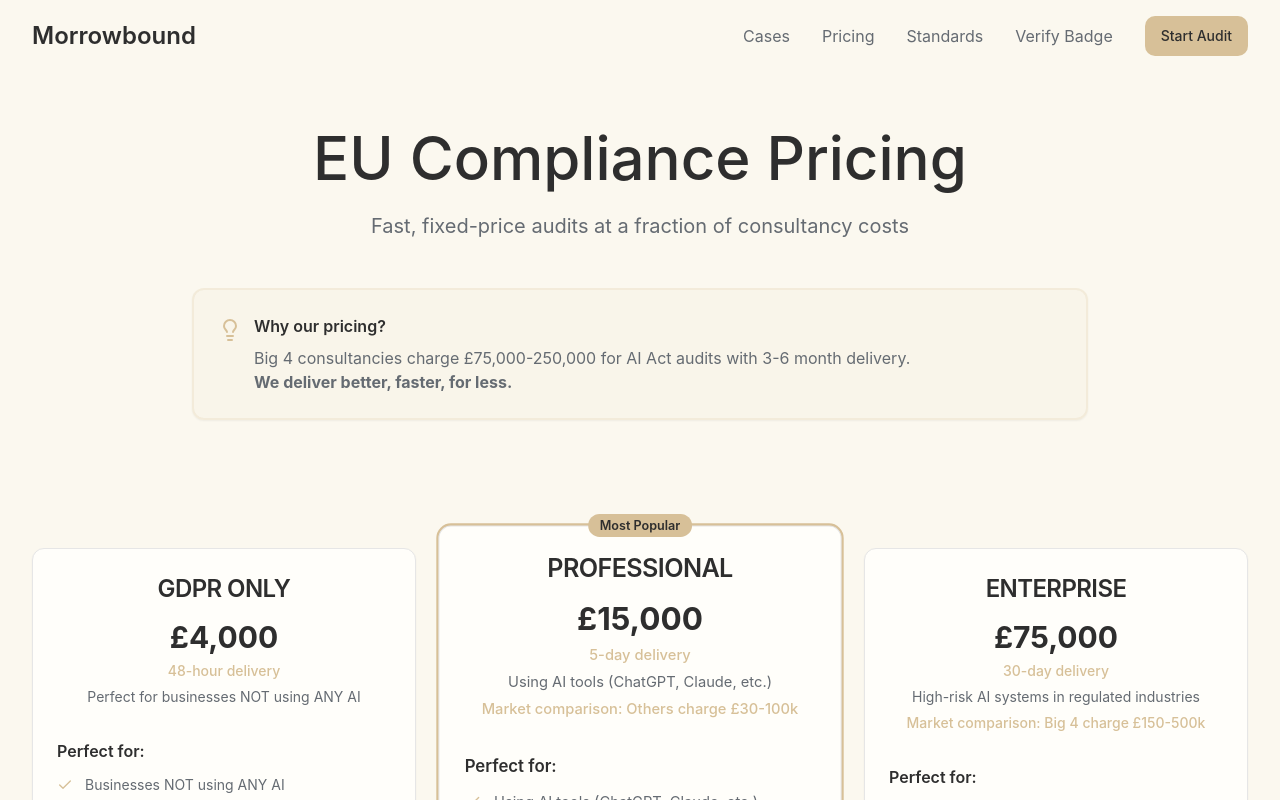
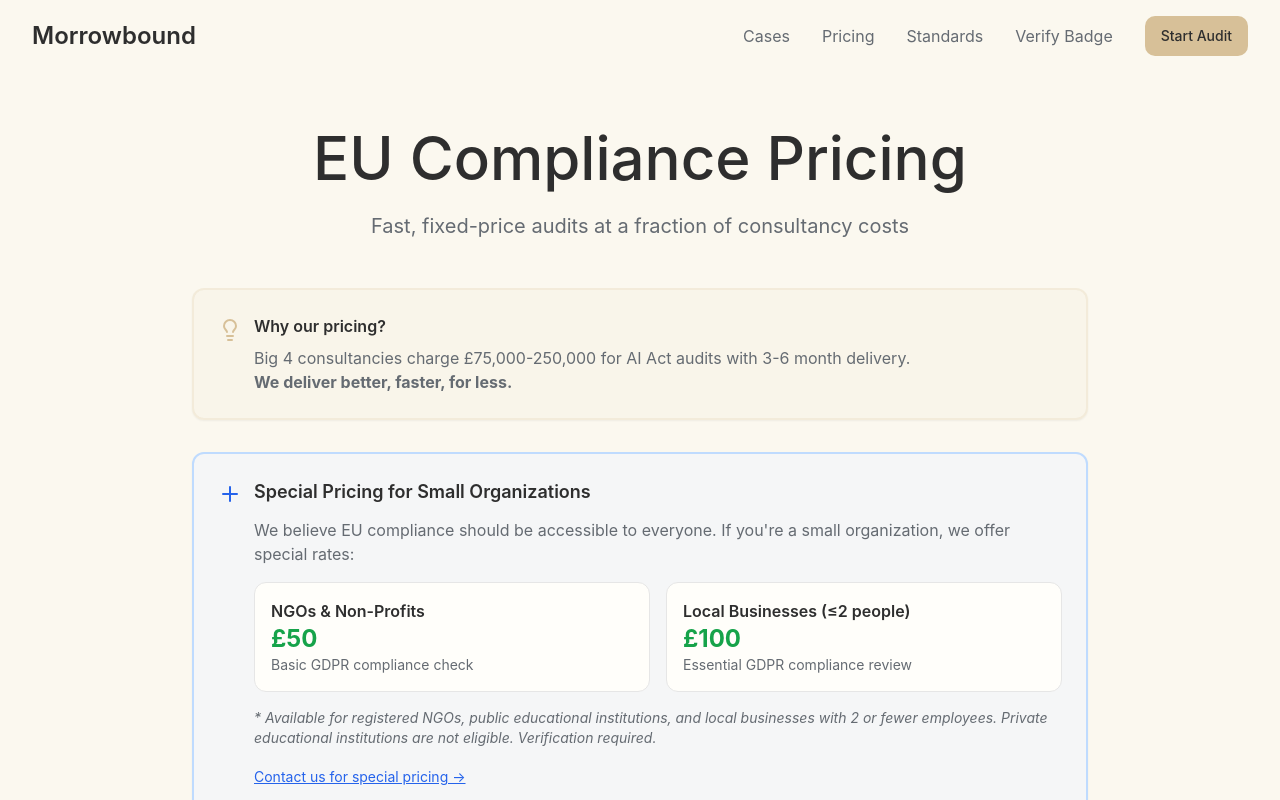
Before and after one commit to frederikgoossens/morrowbound, a React (Vite) app: page /pricing in a window 1280 px wide. Shown: the top 800 px of the page. Built offline with nearby package versions, Linux system fonts and the light colour scheme.

Commit message:
Add special pricing banner to pricing page
Adds a special pricing banner for small organizations to the pricing page, including a mailto link with a pre-filled template.

```diff
--- a/src/pages/Pricing.tsx
+++ b/src/pages/Pricing.tsx
@@ -1,7 +1,7 @@
 
 import React from 'react';
 import { Link } from 'react-router-dom';
-import { Check, AlertTriangle, Lightbulb } from 'lucide-react';
+import { Check, AlertTriangle, Lightbulb, Plus } from 'lucide-react';
 import Navigation from '@/components/Navigation';
 import Footer from '@/components/Footer';
 import { Button } from '@/components/ui/button';
@@ -139,7 +139,7 @@ const Pricing = () => {
           </p>
 
           {/* Market Context Box */}
-          <Card className="max-w-4xl mx-auto mb-16 border-2 border-accent/20 bg-accent/5">
+          <Card className="max-w-4xl mx-auto mb-8 border-2 border-accent/20 bg-accent/5">
             <CardContent className="pt-6">
               <div className="flex items-start gap-3">
                 <Lightbulb className="h-6 w-6 text-accent flex-shrink-0 mt-1" />
@@ -150,6 +150,50 @@ const Pricing = () => {
                     <br />
                     <strong>We deliver better, faster, for less.</strong>
                   </p>
+                </div>
+              </div>
+            </CardContent>
+          </Card>
+
+          {/* Special Pricing Banner */}
+          <Card className="max-w-4xl mx-auto mb-16 border-2 border-blue-200 bg-blue-50/50">
+            <CardContent className="pt-6">
+              <div className="flex items-start gap-3 mb-4">
+                <Plus className="h-6 w-6 text-blue-600 flex-shrink-0 mt-1" />
+                <div className="text-left w-full">
+                  <h3 className="text-lg font-semibold text-foreground mb-3">
+                    Special Pricing for Small Organizations
+                  </h3>
+
+                  <p className="text-muted-foreground mb-4">
+                    We believe EU compliance should be accessible to everyone. If you're a small organization, we offer special rates:
+                  </p>
+
+                  <div className="grid md:grid-cols-2 gap-4 mb-4">
+                    <div className="bg-card p-4 rounded-lg border border-border">
+                      <h4 className="font-semibold text-foreground">NGOs & Non-Profits</h4>
+                      <p className="text-2xl font-bold text-green-600">£50</p>
+                      <p className="text-sm text-muted-foreground">Basic GDPR compliance check</p>
+                    </div>
+
+                    <div className="bg-card p-4 rounded-lg border border-border">
+                      <h4 className="font-semibold text-foreground">Local Businesses (≤2 people)</h4>
+                      <p className="text-2xl font-bold text-green-600">£100</p>
+                      <p className="text-sm text-muted-foreground">Essential GDPR compliance review</p>
+                    </div>
+                  </div>
+
+                  <p className="text-sm text-muted-foreground italic mb-4">
+                    * Available for registered NGOs, public educational institutions, and local businesses with 2 or fewer employees.
+                    Private educational institutions are not eligible. Verification required.
+                  </p>
+
+                  <a
+                    href="mailto:contact@merlaz.com?subject=Special%20Pricing%20Request&body=Organization%20Type:%20%0ANumber%20of%20Employees:%20%0AWebsite:%20%0AGDPR%20Compliance%20Needs:"
+                    className="text-blue-600 underline text-sm hover:text-blue-700 transition-colors"
+                  >
+                    Contact us for special pricing →
+                  </a>
                 </div>
               </div>
             </CardContent>
```
